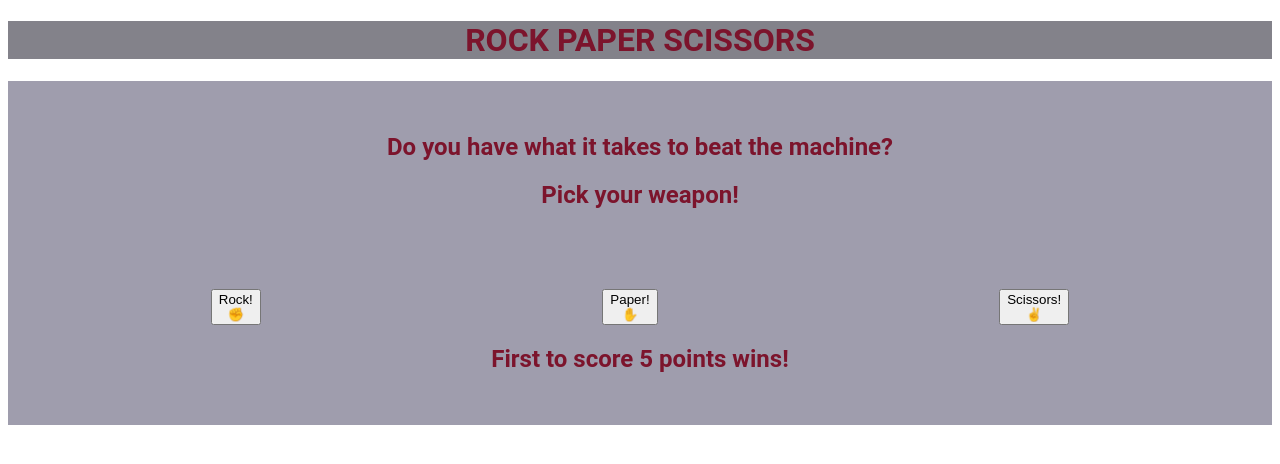
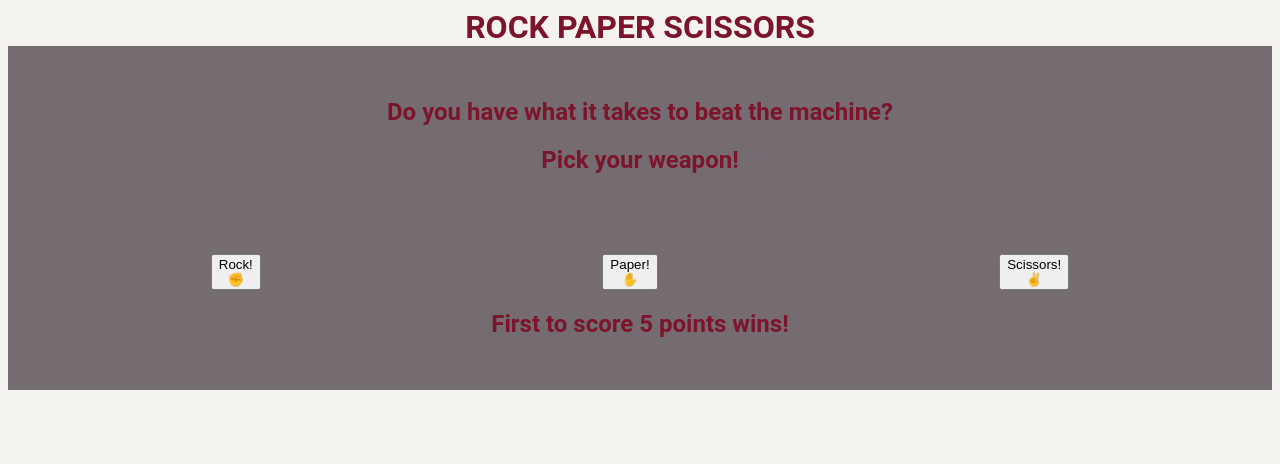
Before and after one commit to kwojtkowiak/Rock-paper-scissors, a plain HTML site: page index.html in a window 1280 px wide. Drawn offline with Linux system fonts and the light colour scheme.

Commit message:
Fix header

```diff
--- a/style.css
+++ b/style.css
@@ -1,12 +1,21 @@
 body {
     font-family: Roboto, sans-serif;
+    background-color: #F4F3EF;
 }
-header {
+. header {
     background-color: #83828A;
+    margin: 0px;
+    border: 0px;
 }
+
+.title {
+    margin: 0px;
+}
+
 main {
-    background-color: #9F9DAD;
+    background-color: #746C70;
 }
+
 #content {
     padding: 2rem;
 }
```
